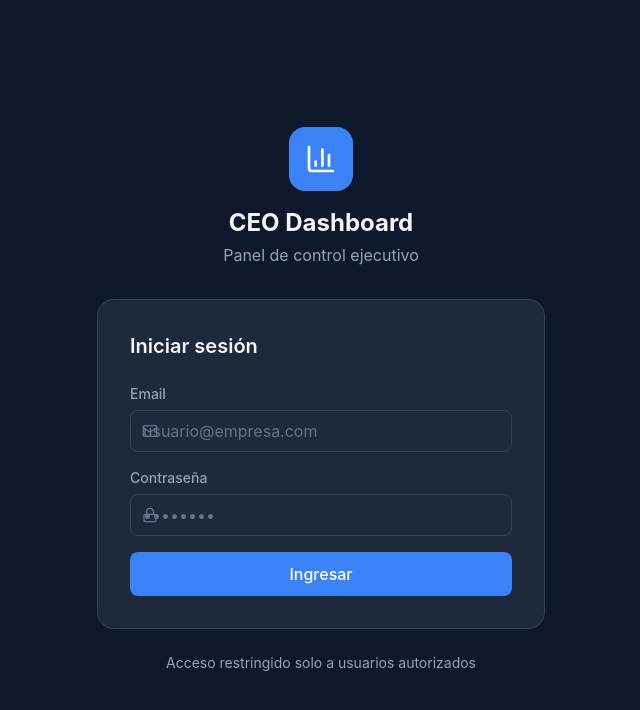
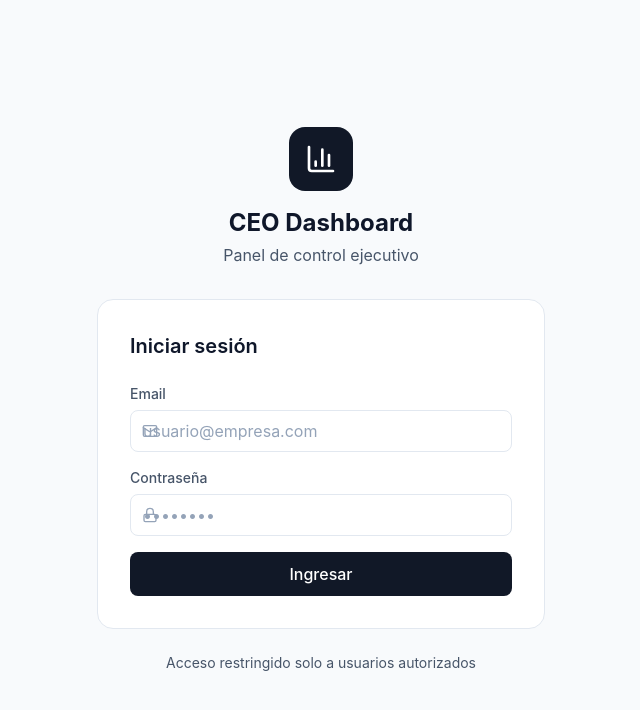
Before and after one commit to dantes98-debug/CEO-DASHBOARD-DROP, a Next.js app: page /login in a window 1280 px wide. Shown: the top 710 px of the page, without its empty margins (319-959 px from the left). Built offline with nearby package versions, Linux system fonts and the light colour scheme.

Commit message:
Tema claro blanco/negro, renombrar a Drop Griferías CEO

```diff
--- a/app/globals.css
+++ b/app/globals.css
@@ -3,8 +3,8 @@
 @tailwind utilities;
 
 :root {
-  --background: #0f172a;
-  --foreground: #f1f5f9;
+  --background: #f8fafc;
+  --foreground: #0f172a;
 }
 
 * {
@@ -12,8 +12,8 @@
 }
 
 body {
-  background-color: #0f172a;
-  color: #f1f5f9;
+  background-color: #f8fafc;
+  color: #0f172a;
   font-family: -apple-system, BlinkMacSystemFont, 'Segoe UI', Roboto, 'Helvetica Neue', Arial, sans-serif;
 }
 
@@ -24,16 +24,16 @@ body {
 }
 
 ::-webkit-scrollbar-track {
-  background: #1e293b;
+  background: #f1f5f9;
 }
 
 ::-webkit-scrollbar-thumb {
-  background: #334155;
+  background: #cbd5e1;
   border-radius: 3px;
 }
 
 ::-webkit-scrollbar-thumb:hover {
-  background: #475569;
+  background: #94a3b8;
 }
 
 /* Custom input styles */
@@ -44,9 +44,9 @@ input[type="number"],
 input[type="date"],
 textarea,
 select {
-  background-color: #1e293b;
-  border: 1px solid #334155;
-  color: #f1f5f9;
+  background-color: #ffffff;
+  border: 1px solid #e2e8f0;
+  color: #0f172a;
   border-radius: 0.5rem;
   padding: 0.5rem 0.75rem;
   width: 100%;
@@ -61,7 +61,7 @@ input[type="number"]:focus,
 input[type="date"]:focus,
 textarea:focus,
 select:focus {
-  border-color: #3b82f6;
+  border-color: #111827;
 }
 
 input[type="text"]::placeholder,
@@ -69,21 +69,22 @@ input[type="email"]::placeholder,
 input[type="password"]::placeholder,
 input[type="number"]::placeholder,
 textarea::placeholder {
-  color: #64748b;
+  color: #94a3b8;
 }
 
 /* Recharts custom styles */
 .recharts-text {
-  fill: #94a3b8;
+  fill: #475569;
 }
 
 .recharts-cartesian-grid-horizontal line,
 .recharts-cartesian-grid-vertical line {
-  stroke: #334155;
+  stroke: #e2e8f0;
 }
 
 .recharts-tooltip-wrapper .recharts-default-tooltip {
-  background-color: #1e293b !important;
-  border: 1px solid #334155 !important;
+  background-color: #ffffff !important;
+  border: 1px solid #e2e8f0 !important;
   border-radius: 0.5rem;
+  color: #0f172a !important;
 }
--- a/components/Sidebar.tsx
+++ b/components/Sidebar.tsx
@@ -67,8 +67,8 @@ export default function Sidebar() {
           </div>
           {!collapsed && (
             <div className="min-w-0">
-              <p className="text-sm font-semibold text-text-primary truncate">CEO Dashboard</p>
-              <p className="text-xs text-muted truncate">Panel ejecutivo</p>
+              <p className="text-sm font-semibold text-text-primary truncate">Drop Griferías</p>
+              <p className="text-xs text-muted truncate">Dashboard CEO</p>
             </div>
           )}
         </div>
@@ -128,7 +128,7 @@ export default function Sidebar() {
       {/* Mobile toggle button */}
       <button
         onClick={() => setMobileOpen(!mobileOpen)}
-        className="lg:hidden fixed top-4 left-4 z-50 p-2 bg-card rounded-lg border border-border text-text-secondary"
+        className="lg:hidden fixed top-4 left-4 z-50 p-2 bg-white rounded-lg border border-border text-text-secondary shadow-sm"
       >
         <Menu className="w-5 h-5" />
       </button>
--- a/tailwind.config.js
+++ b/tailwind.config.js
@@ -8,15 +8,16 @@ module.exports = {
   theme: {
     extend: {
       colors: {
-        background: '#0f172a',
-        card: '#1e293b',
-        'card-hover': '#263548',
-        accent: '#3b82f6',
-        'accent-hover': '#2563eb',
-        border: '#334155',
-        muted: '#64748b',
-        'text-primary': '#f1f5f9',
-        'text-secondary': '#94a3b8',
+        background: '#f8fafc',
+        card: '#ffffff',
+        'card-hover': '#f1f5f9',
+        accent: '#111827',
+        'accent-hover': '#374151',
+        border: '#e2e8f0',
+        muted: '#94a3b8',
+        'text-primary': '#0f172a',
+        'text-secondary': '#475569',
+        'text-muted': '#94a3b8',
       },
     },
   },
```
